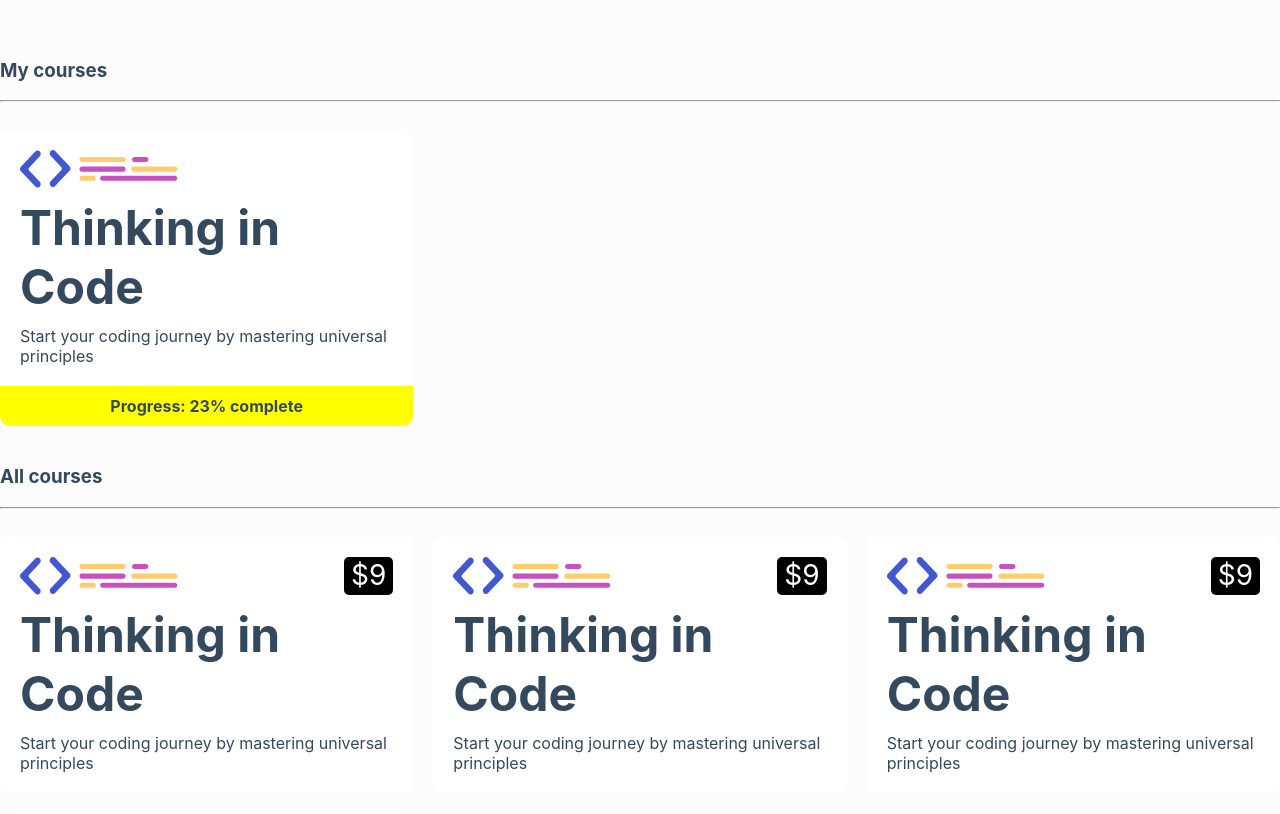
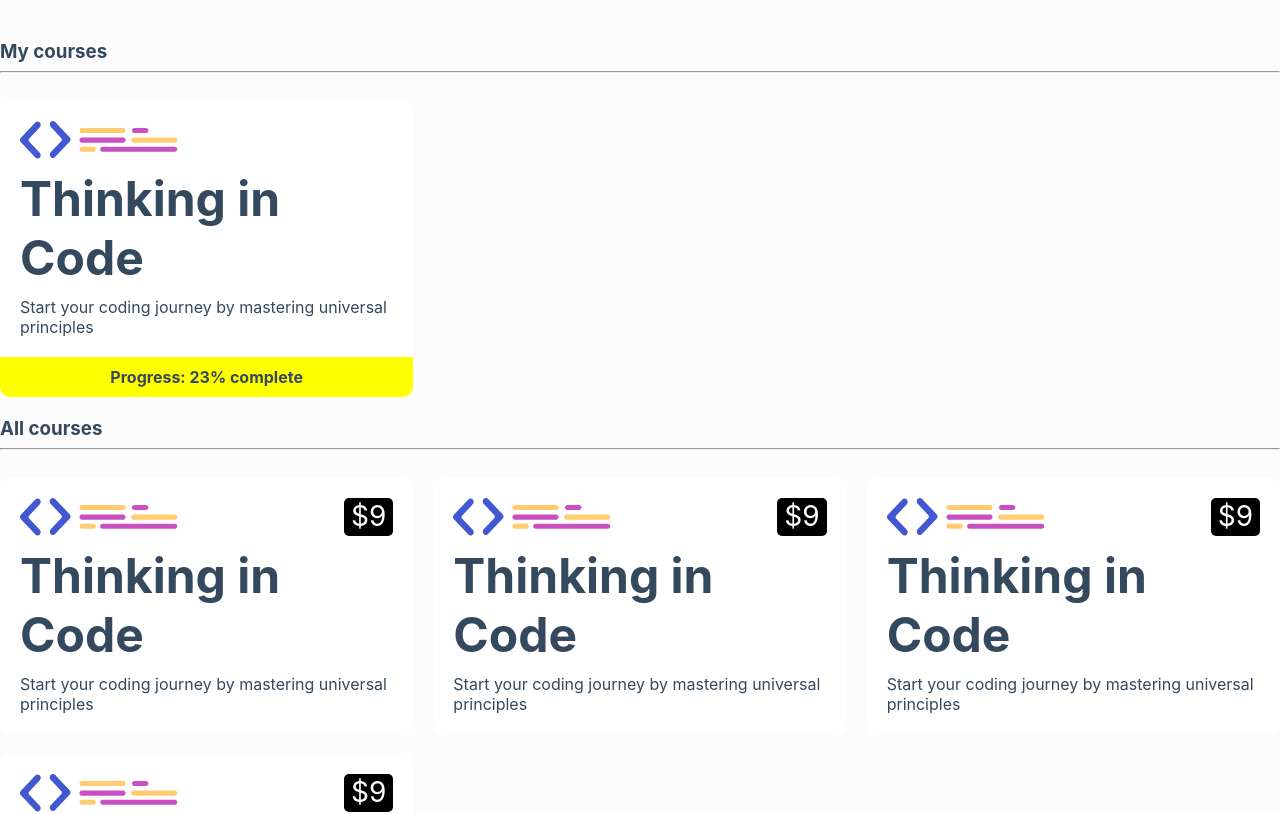
Before and after one commit to scottdomes/volta-next, a Next.js app: page /courses in a window 1280 px wide. Shown: the top 814 px of the page. Built offline with nearby package versions, Linux system fonts and the light colour scheme.

Commit message:
LEsson card done

```diff
--- a/components/course/LessonCard.js
+++ b/components/course/LessonCard.js
@@ -5,7 +5,7 @@ import ProgressCircle from "./ProgressCircle";
 
 const LessonCard = ({ lesson }) => {
   return (
-    <Card>
+    <Card className={styles.container}>
       <h4>
         Lesson {lesson.sequence}: {lesson.title}
       </h4>
--- a/components/course/styles/LessonCard.module.css
+++ b/components/course/styles/LessonCard.module.css
@@ -0,0 +1,6 @@
+.container {
+  margin: 25px 0;
+  display: flex;
+  justify-content: space-between;
+  padding: 15px 20px;
+}
--- a/styles/globals.css
+++ b/styles/globals.css
@@ -23,4 +23,5 @@ a:visited {
 
 h1, h2, h3, h4, h5, h6, p {
   color: #34495E;
+  margin: 0;
 }
```
